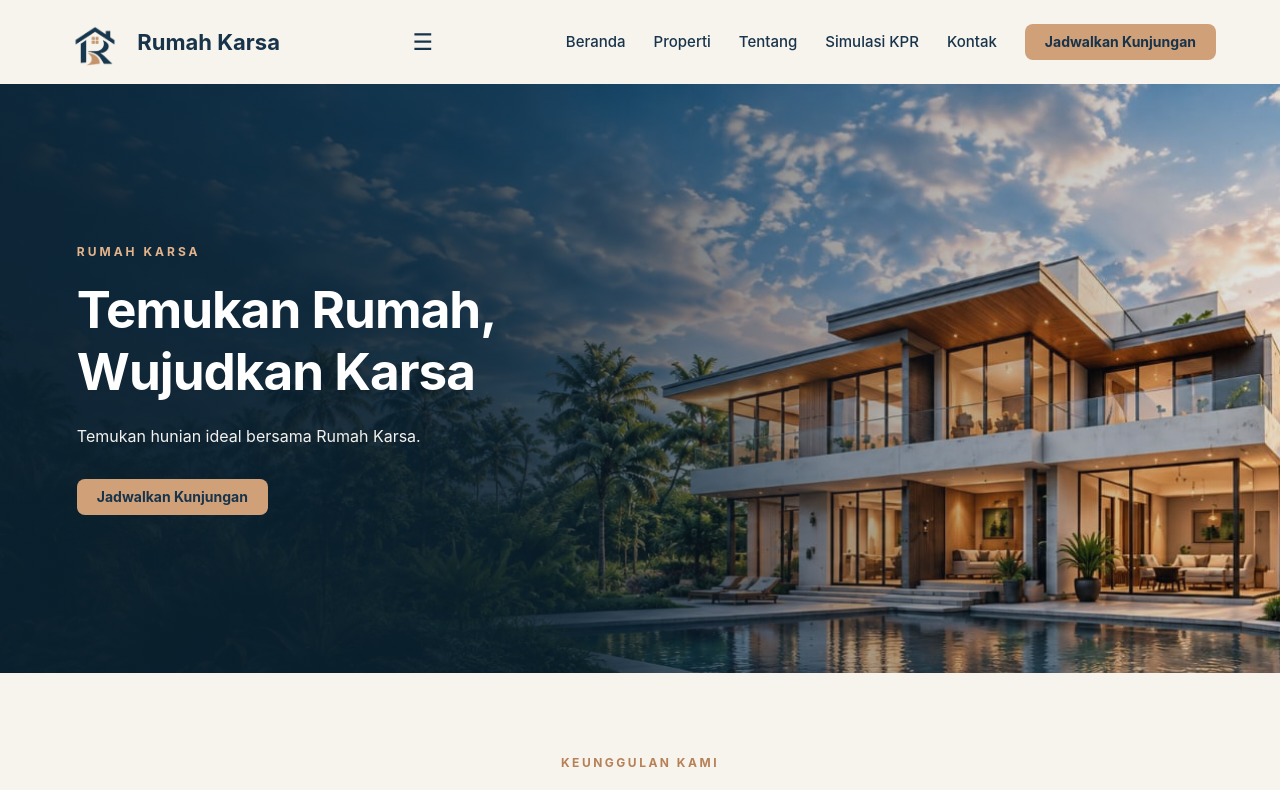
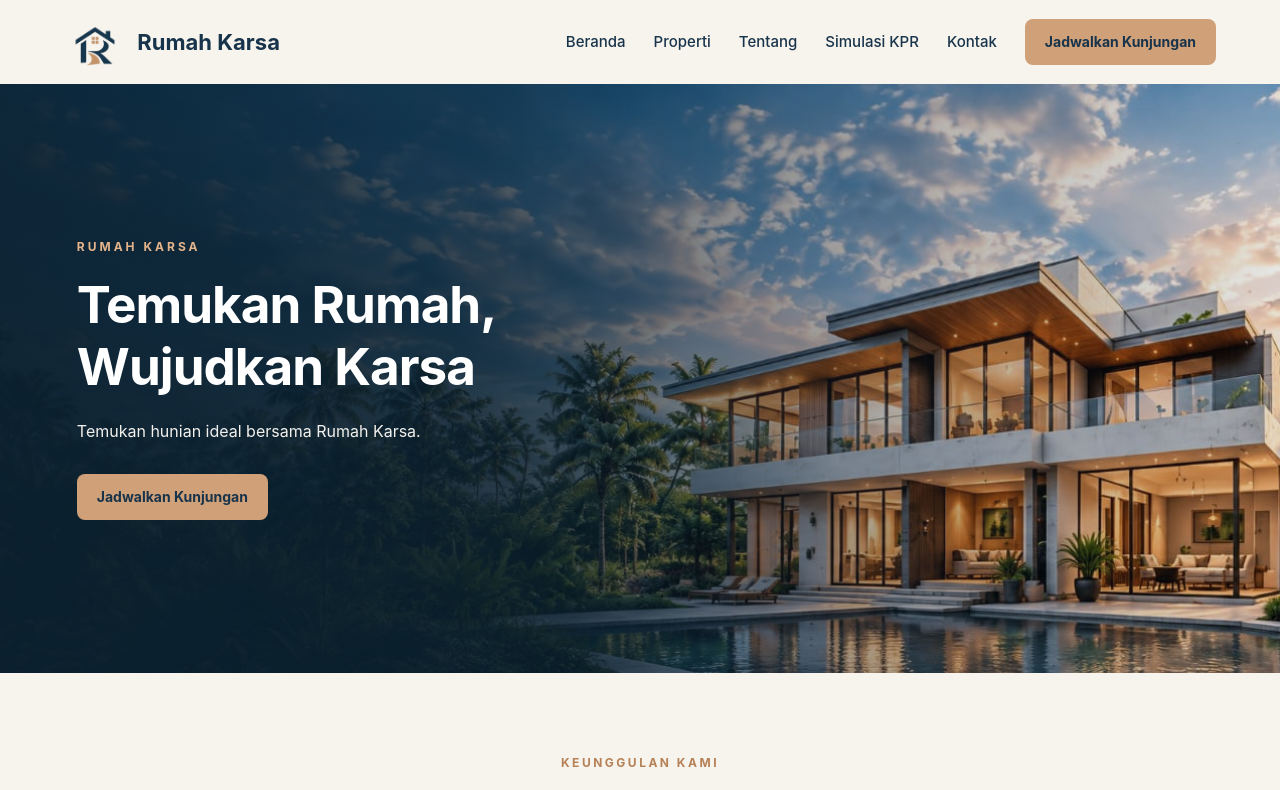
Before and after one commit to frskafdilh/Rumah-Karsa, a React (Vite) app: page / in a window 1280 px wide. Shown: the top 790 px of the page. Built offline with nearby package versions, Linux system fonts and the light colour scheme.

Commit message:
Address review feedback for visit contact

```diff
--- a/src/components/Navbar.jsx
+++ b/src/components/Navbar.jsx
@@ -31,13 +31,13 @@ export default function Navbar() {
 
         <button
           type="button"
-          className="menu-toggle md:hidden"
+          className="menu-toggle"
           onClick={() => setMenuOpen(!menuOpen)}
           aria-label={menuOpen ? 'Tutup menu' : 'Buka menu'}
           aria-expanded={menuOpen}
           aria-controls="primary-navigation"
         >
-          <span aria-hidden="true">{menuOpen ? '×' : '☰'}</span>
+          {menuOpen ? '×' : '☰'}
         </button>
 
         <div
--- a/src/components/Visit.jsx
+++ b/src/components/Visit.jsx
@@ -173,19 +173,18 @@ function Visit() {
               aria-invalid={Boolean(errors.properti)}
               className={inputClass('properti')}
             >
-              <option value="">-- Pilih properti --</option>
-              <option>Medan Residence</option>
-              <option>The Horizon Residences</option>
-              <option>The Skyline Loft Presidence</option>
-              <option>The Skyline Premium Presidence</option>
-              <option>Cluster Aria Modern</option>
-              <option>The Prestige Cluster Home</option>
-              <option>BHG Minimalist Residence</option>
-              <option>The Paddy View Villa</option>
-              <option>The Oak Home</option>
-              <option>The Tropical Heaven</option>
-              <option>The Nordic House</option>
-              <option>Griya Asri Type 45</option>
+              <option value="Medan Residence">Medan Residence</option>
+              <option value="The Horizon Residences">The Horizon Residences</option>
+              <option value="The Skyline Loft Residence">The Skyline Loft Residence</option>
+              <option value="The Skyline Premium Residence">The Skyline Premium Residence</option>
+              <option value="Cluster Atria Modern">Cluster Atria Modern</option>
+              <option value="The Prestige Cluster Home">The Prestige Cluster Home</option>
+              <option value="BHG Minimalist Residence">BHG Minimalist Residence</option>
+              <option value="The Paddy View Villa">The Paddy View Villa</option>
+              <option value="The Oak Home">The Oak Home</option>
+              <option value="The Tropical Haven">The Tropical Haven</option>
+              <option value="The Nordic House">The Nordic House</option>
+              <option value="Griya Asri Type 45">Griya Asri Type 45</option>
             </select>
             {errors.properti && <p className={errorClass}>{errors.properti}</p>}
           </div>
--- a/src/style.css
+++ b/src/style.css
@@ -3,9 +3,9 @@
 :root {
   --navy: #18344B;
   --cream: #F7F3ED;
-  --beige: #E8DED0;
   --caramel: #D0A078;
   --brown: #B68157;
+  --beige: #EFE7DB;
 
   font-family: Inter, ui-sans-serif, system-ui, sans-serif;
   color: var(--navy);
@@ -68,7 +68,9 @@ textarea {
   display: inline-flex;
   align-items: center;
   justify-content: center;
-  padding: 0.5rem 1.25rem;
+  min-height: 46px;
+  padding: 12px 20px;
+  border: none;
   border-radius: 8px;
   background: var(--caramel);
   color: var(--navy);
@@ -78,29 +80,28 @@ textarea {
   text-align: center;
   text-decoration: none;
   cursor: pointer;
-  transition: opacity 300ms ease, background 180ms ease;
+  transition: background 180ms ease;
 }
 
 .btn-primary:hover {
-  opacity: 0.9;
   background: #dfb18b;
 }
 
 .menu-toggle {
-  display: inline-flex;
+  display: none;
   align-items: center;
   justify-content: center;
-  width: 40px;
-  height: 40px;
-  padding: 0;
-  border: none;
+  width: 44px;
+  height: 44px;
+  border: 1px solid rgb(24 52 75 / 20%);
   border-radius: 8px;
   background: transparent;
   color: var(--navy);
   font-size: 23px;
-  line-height: 1;
   cursor: pointer;
 }
+
+/* NAVBAR */
 
 .site-header {
   position: relative;
@@ -240,6 +241,7 @@ textarea {
   margin-top: 28px;
 }
 
+/* KEUNGGULAN */
 
 .features-section {
   padding: clamp(58px, 7vw, 88px) clamp(20px, 5vw, 64px);
@@ -340,6 +342,8 @@ textarea {
   line-height: 1.7;
   overflow-wrap: anywhere;
 }
+
+/* PROPERTI PILIHAN */
 
 .property-heading {
   display: flex;
@@ -477,6 +481,8 @@ textarea {
   }
 }
 
+/* TABLET */
+
 @media (max-width: 1050px) {
   .site-nav {
     min-height: 78px;
@@ -505,6 +511,8 @@ textarea {
     grid-template-columns: repeat(2, minmax(0, 1fr));
   }
 }
+
+/* MOBILE */
 
 @media (max-width: 760px) {
   .site-nav {
```
Also changed, not shown: src/components/Calculator.jsx (line endings or trailing spaces).
